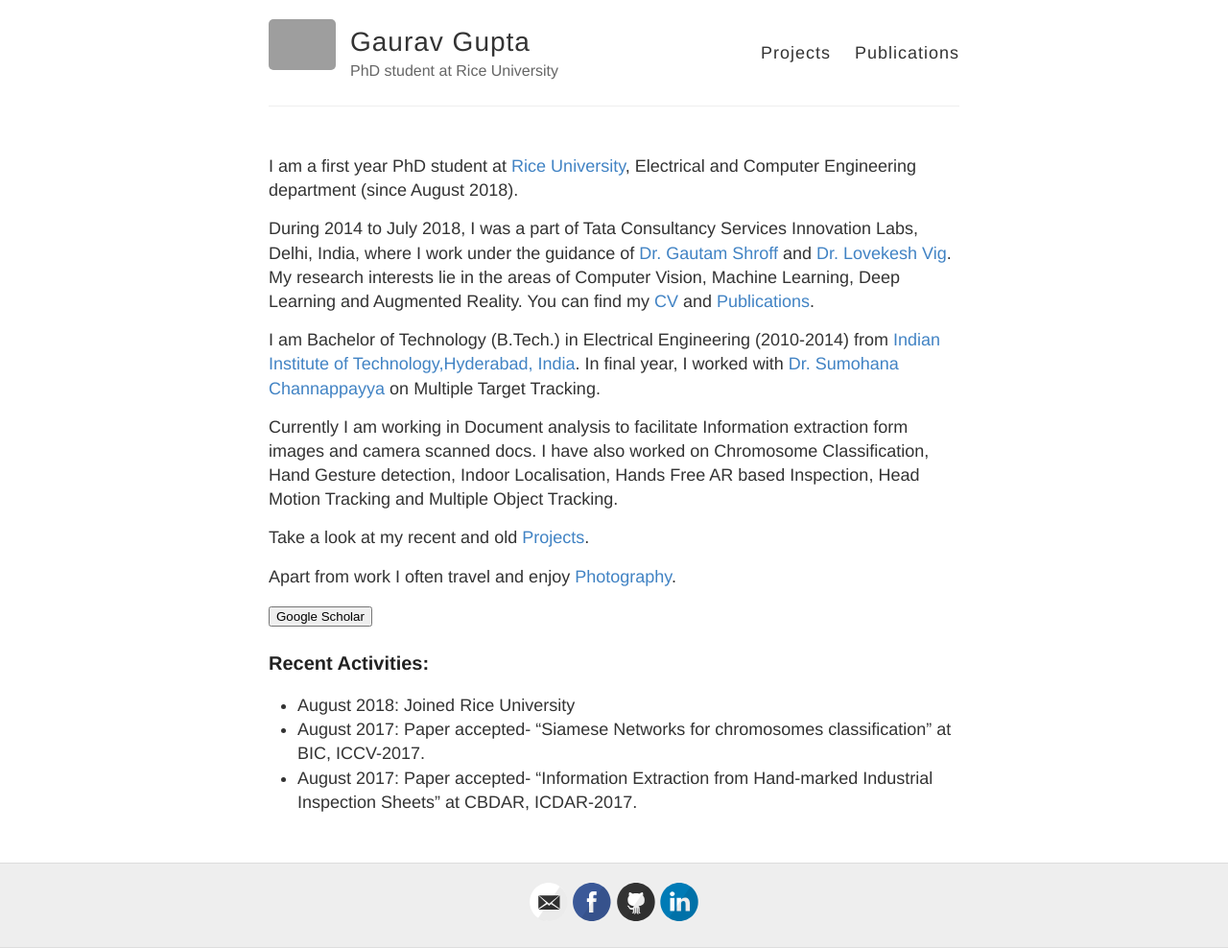
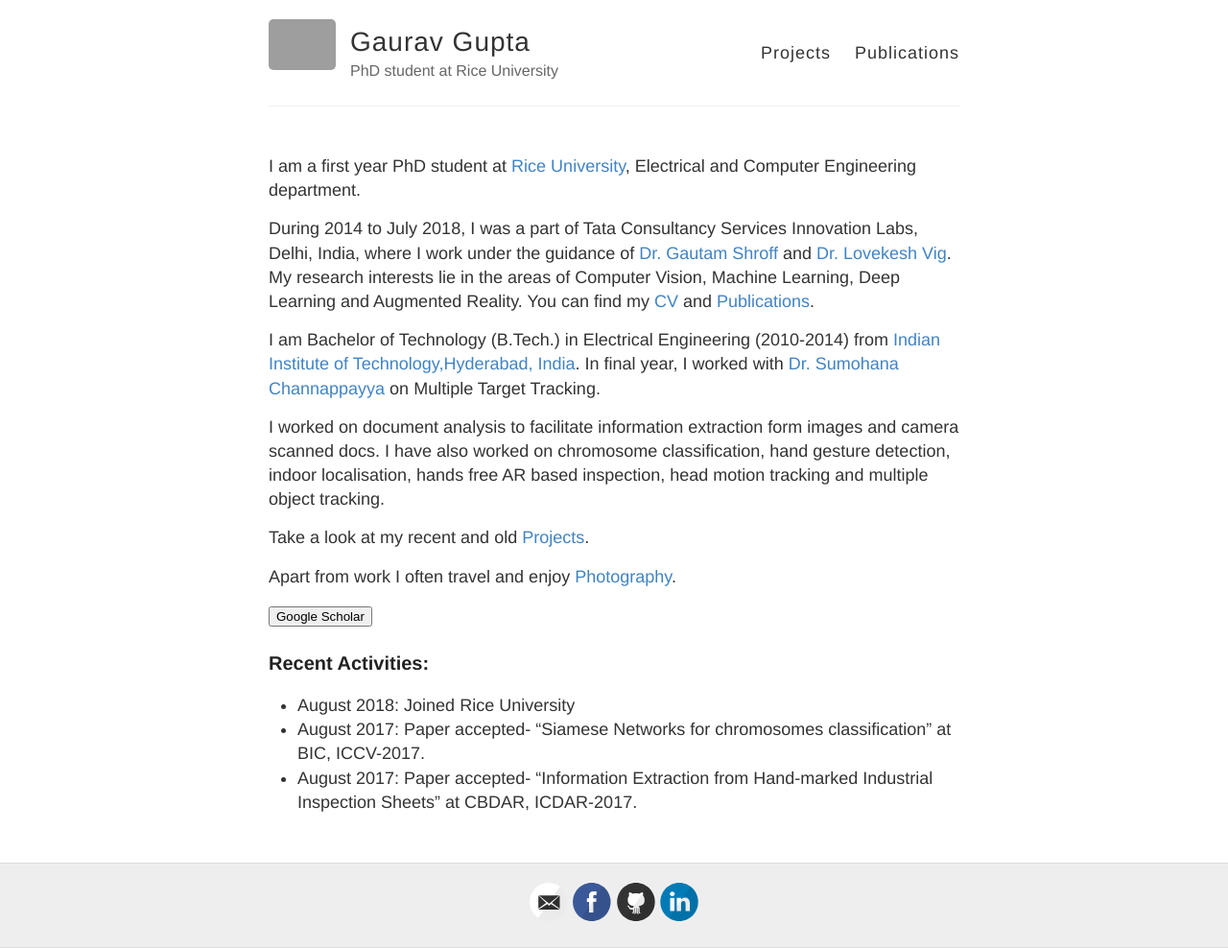
Before and after one commit to gaurav16gupta/gaurav16gupta.github.io, a Jekyll site: the page built from index.md, in a window 1280 px wide. Shown: the whole page at 96% size. Built offline with Jekyll 4.4.1, drawn with Linux system fonts in a browser that asks for light colours; grey boxes are pictures that could not be loaded.

Commit message:
Update index.md

```diff
--- a/index.md
+++ b/index.md
@@ -3,13 +3,13 @@ layout: page
 published: true
 ---
 
-I am a first year PhD student at [Rice University](https://eceweb.rice.edu/), Electrical and Computer Engineering department (since August 2018).
+I am a first year PhD student at [Rice University](https://eceweb.rice.edu/), Electrical and Computer Engineering department.
 
 During 2014 to July 2018, I was a part of Tata Consultancy Services Innovation Labs, Delhi, India, where I work under the guidance of [Dr. Gautam Shroff](https://www.linkedin.com/in/gautam-shroff-066901/) and [Dr. Lovekesh Vig](https://sites.google.com/site/lovekeshhome/). My research interests lie in the areas of Computer Vision, Machine Learning, Deep Learning and Augmented Reality. You can find my [CV](https://gaurav16gupta.github.io/Resume-%20Gaurav%20Gupta.pdf) and [Publications](https://gaurav16gupta.github.io/publications/).
 
 I am Bachelor of Technology (B.Tech.) in Electrical Engineering (2010-2014) from [Indian Institute of Technology,Hyderabad, India](http://www.iith.ac.in). In final year, I worked with [Dr. Sumohana Channappayya](https://www.iith.ac.in/~sumohana/) on Multiple Target Tracking.
 
-Currently I am working in Document analysis to facilitate Information extraction form images and camera scanned docs. I have also worked on Chromosome Classification, Hand Gesture detection, Indoor Localisation, Hands Free AR based Inspection, Head Motion Tracking and Multiple Object Tracking.
+I worked on document analysis to facilitate information extraction form images and camera scanned docs. I have also worked on chromosome classification, hand gesture detection, indoor localisation, hands free AR based inspection, head motion tracking and multiple object tracking.
 
 Take a look at my recent and old [Projects](https://gaurav16gupta.github.io/projects).
 
```
